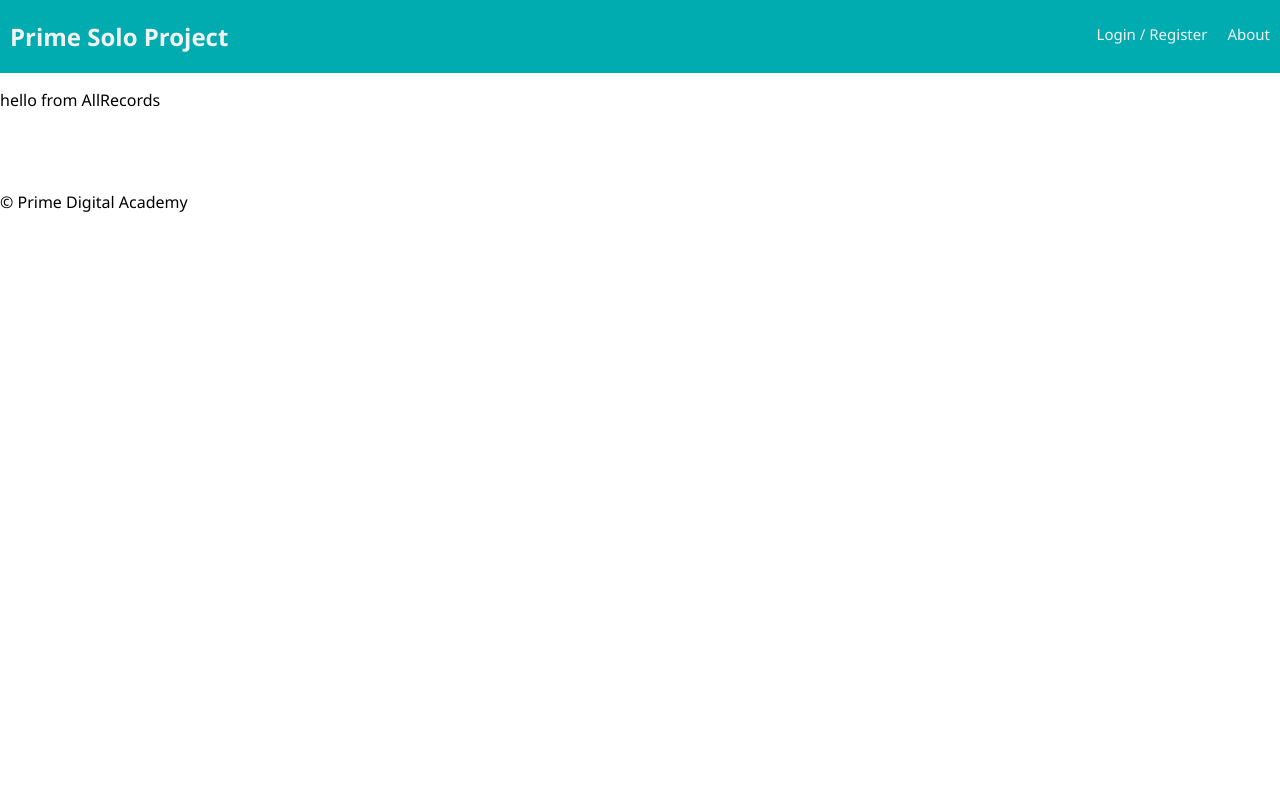
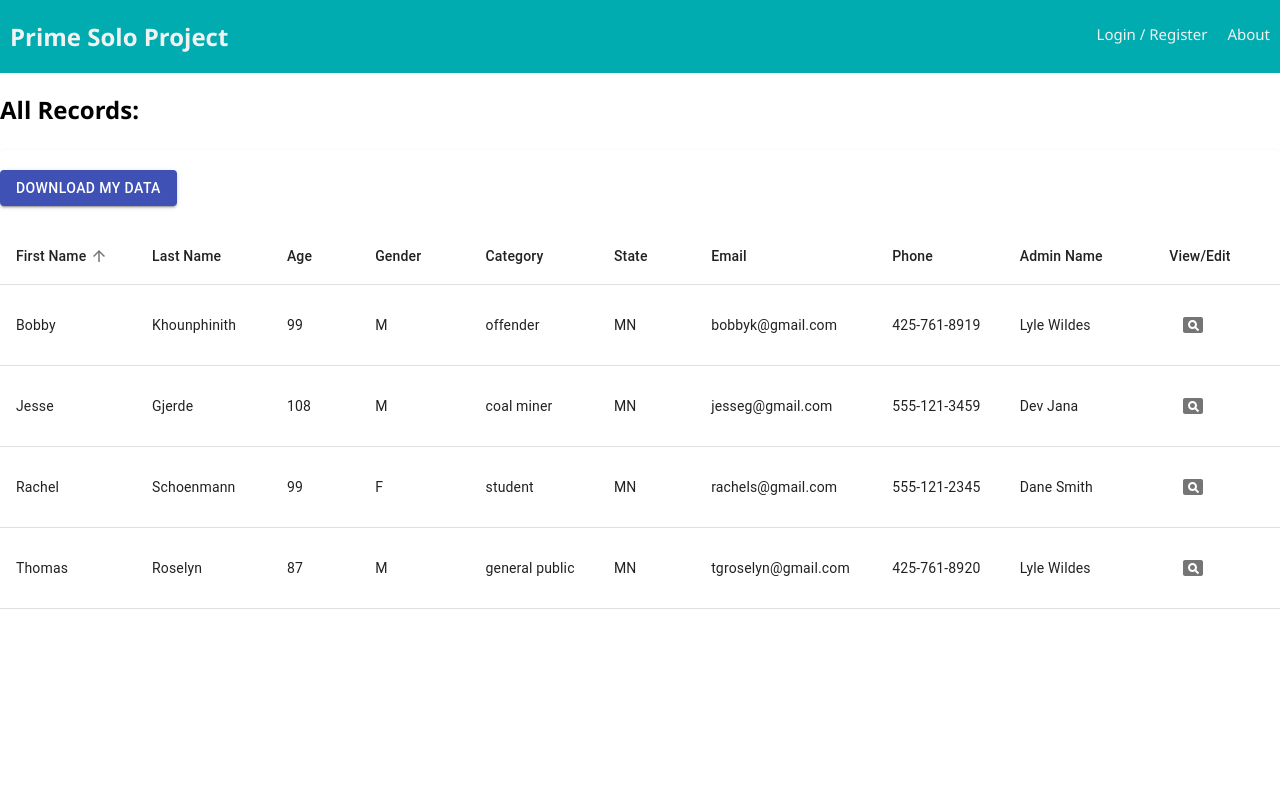
Before and after one commit to positive-attitude-development/brain-change, a React (Create React App) app: page /#/all-records in a window 1280 px wide. Shown: the top 800 px of the page. Built offline with nearby package versions, Linux system fonts and the light colour scheme; no server answers.

Commit message:
all records table stable, needs admin name filter

```diff
--- /dev/null
+++ b/src/components/AllRecords/AllRecords.css
@@ -0,0 +1,4 @@
+.CSVLink {
+    display: inline-block;
+    margin: 20px auto;
+}
--- a/src/components/AllRecords/AllRecords.jsx
+++ b/src/components/AllRecords/AllRecords.jsx
@@ -1,9 +1,14 @@
 import React, {Component} from 'react';
+import AllRecordsTable from './AllRecordsTable';
+import './AllRecords.css';
 
 class AllRecords extends Component {
     render() {
         return (
-            <p>hello from AllRecords</p>
+            <div>
+                <h2>All Records:</h2>
+                <AllRecordsTable />
+            </div>
         )
     }
 }
--- /dev/null
+++ b/src/components/AllRecords/AllRecordsTable.jsx
@@ -0,0 +1,258 @@
+import React from 'react';
+import PropTypes from 'prop-types';
+import { makeStyles } from '@material-ui/core/styles';
+import {Button, IconButton, Table, TableBody, TableCell, TableHead, TablePagination, TableRow, TableSortLabel, Paper} from '@material-ui/core';
+import {Pageview} from '@material-ui/icons'
+import {CSVLink} from 'react-csv';
+import './AllRecords.css';
+
+//dummy data
+const rows = [
+    {
+        firstname: 'Thomas',
+        lastname: 'Roselyn',
+        age: 87,
+        gender: 'M',
+        category: 'general public',
+        state: 'MN',
+        email: 'tgroselyn@gmail.com',
+        phone: '425-761-8920',
+        admin: 'Lyle Wildes'
+    },
+    {
+        firstname: 'Rachel',
+        lastname: 'Schoenmann',
+        age: 99,
+        gender: 'F',
+        category: 'student',
+        state: 'MN',
+        email: 'rachels@gmail.com',
+        phone: '555-121-2345',
+        admin: 'Dane Smith'
+    },
+    {
+        firstname: 'Jesse',
+        lastname: 'Gjerde',
+        age: 108,
+        gender: 'M',
+        category: 'coal miner',
+        state: 'MN',
+        email: 'jesseg@gmail.com',
+        phone: '555-121-3459',
+        admin: 'Dev Jana'
+    },
+    {
+        firstname: 'Bobby',
+        lastname: 'Khounphinith',
+        age: 99,
+        gender: 'M',
+        category: 'offender',
+        state: 'MN',
+        email: 'bobbyk@gmail.com',
+        phone: '425-761-8919',
+        admin: 'Lyle Wildes'
+    }
+];
+
+const headRows = [
+    { key: 'firstname', label: 'First Name' },
+    { key: 'lastname', label: 'Last Name' },
+    { key: 'age', label: 'Age' },
+    { key: 'gender', label: 'Gender' },
+    { key: 'category', label: 'Category' },
+    { key: 'state', label: 'State' },
+    { key: 'email', label: 'Email' },
+    { key: 'phone', label: 'Phone' },
+    { key: 'admin', label: 'Admin Name' },
+    { key: 'viewedit', label: 'View/Edit' },
+];
+
+//sorting function
+function desc(a, b, orderBy) {
+    if (b[orderBy] < a[orderBy]) {
+        return -1;
+    }
+    if (b[orderBy] > a[orderBy]) {
+        return 1;
+    }
+    return 0;
+}
+
+//sorting function
+function stableSort(array, cmp) {
+    const stabilizedThis = array.map((el, index) => [el, index]);
+    stabilizedThis.sort((a, b) => {
+        const order = cmp(a[0], b[0]);
+        if (order !== 0) return order;
+        return a[1] - b[1];
+    });
+    return stabilizedThis.map(el => el[0]);
+}
+
+//sorting function
+function getSorting(order, orderBy) {
+    return order === 'desc' ? (a, b) => desc(a, b, orderBy) : (a, b) => -desc(a, b, orderBy);
+}
+
+//table head
+function EnhancedTableHead(props) {
+    const { order, orderBy, onRequestSort } = props;
+    const createSortHandler = property => event => {
+        onRequestSort(event, property);
+    };
+
+    //render table head
+    return (
+        <TableHead>
+            <TableRow>
+                {headRows.map(row => (
+                    <TableCell
+                        key={row.key}
+                        sortDirection={orderBy === row.key ? order : false}
+                    >
+                        <TableSortLabel
+                            active={orderBy === row.key}
+                            direction={order}
+                            onClick={createSortHandler(row.key)}
+                        >
+                            {row.label}
+                        </TableSortLabel>
+                    </TableCell>
+                ))}
+            </TableRow>
+        </TableHead>
+    );
+}
+
+//table head props
+EnhancedTableHead.propTypes = {
+    numSelected: PropTypes.number.isRequired,
+    onRequestSort: PropTypes.func.isRequired,
+    order: PropTypes.string.isRequired,
+    orderBy: PropTypes.string.isRequired,
+    rowCount: PropTypes.number.isRequired,
+};
+
+//table styles
+const useStyles = makeStyles(theme => ({
+    root: {
+        width: '100%',
+        marginTop: theme.spacing(3),
+    },
+    paper: {
+        width: '100%',
+        marginBottom: theme.spacing(2),
+    },
+    table: {
+        minWidth: 750,
+
+    },
+    tableWrapper: {
+        overflowX: 'auto',
+    },
+}));
+
+//table
+export default function EnhancedTable() {
+    const classes = useStyles();
+    const [order, setOrder] = React.useState('asc');
+    const [orderBy, setOrderBy] = React.useState('firstname');
+    const [page, setPage] = React.useState(0);
+    const [rowsPerPage, setRowsPerPage] = React.useState(10);
+
+    //sorting function
+    function handleRequestSort(event, property) {
+        const isDesc = orderBy === property && order === 'desc';
+        setOrder(isDesc ? 'asc' : 'desc');
+        setOrderBy(property);
+    }
+
+    //pagination function
+    function handleChangePage(event, newPage) {
+        setPage(newPage);
+    }
+
+    //pagination function
+    function handleChangeRowsPerPage(event) {
+        setRowsPerPage(+event.target.value);
+    }
+
+    //empty row handler
+    const emptyRows = rowsPerPage - Math.min(rowsPerPage, rows.length - page * rowsPerPage);
+
+    //render table
+    return (
+        <div className={classes.root}>
+            <Paper className={classes.paper}>
+                <div className={classes.tableWrapper}>
+                    {/* CSV exporter */}
+                    <CSVLink
+                        className="CSVLink"
+                        filename={"brain-change-export.csv"}
+                        data={rows}
+                        headers={headRows}>
+                        <Button variant="contained" color="primary">
+                            Download My Data
+                        </Button>
+                    </CSVLink>
+                    {/* table */}
+                    <Table
+                        className={classes.table}
+                        aria-labelledby="tableTitle"
+                    >
+                        <EnhancedTableHead
+                            order={order}
+                            orderBy={orderBy}
+                            onRequestSort={handleRequestSort}
+                            rowCount={rows.length}
+                        />
+                        <TableBody>
+                            {stableSort(rows, getSorting(order, orderBy))
+                                .slice(page * rowsPerPage, page * rowsPerPage + rowsPerPage)
+                                .map((row, i) => {
+                                    return (
+                                        <TableRow key={i}>
+                                            <TableCell>{row.firstname}</TableCell>
+                                            <TableCell>{row.lastname}</TableCell>
+                                            <TableCell>{row.age}</TableCell>
+                                            <TableCell>{row.gender}</TableCell>
+                                            <TableCell>{row.category}</TableCell>
+                                            <TableCell>{row.state}</TableCell>
+                                            <TableCell>{row.email}</TableCell>
+                                            <TableCell>{row.phone}</TableCell>
+                                            <TableCell>{row.admin}</TableCell>
+                                            <TableCell>
+                                                <IconButton>
+                                                    <Pageview />
+                                                </IconButton>
+                                            </TableCell>
+                                        </TableRow>
+                                    );
+                                })}
+                            {emptyRows > 0 && (
+                                <TableRow style={{ height: 49 * emptyRows }}>
+                                    <TableCell colSpan={6} />
+                                </TableRow>
+                            )}
+                        </TableBody>
+                    </Table>
+                </div>
+                <TablePagination
+                    rowsPerPageOptions={[10, 20]}
+                    component="div"
+                    count={rows.length}
+                    rowsPerPage={rowsPerPage}
+                    page={page}
+                    backIconButtonProps={{
+                        'aria-label': 'Previous Page',
+                    }}
+                    nextIconButtonProps={{
+                        'aria-label': 'Next Page',
+                    }}
+                    onChangePage={handleChangePage}
+                    onChangeRowsPerPage={handleChangeRowsPerPage}
+                />
+            </Paper>
+        </div>
+    );
+}
```
